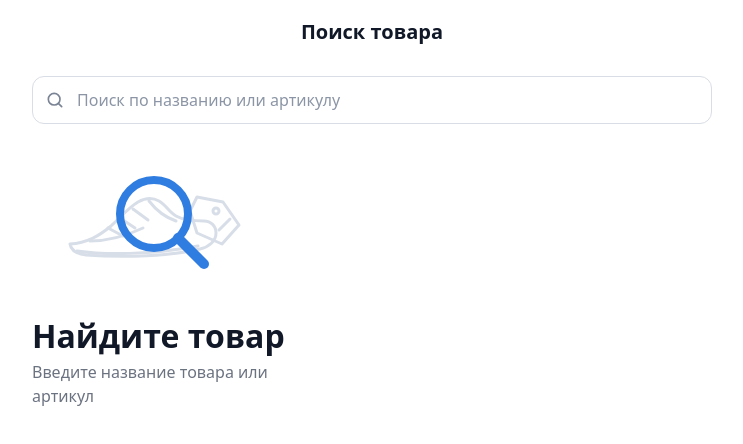
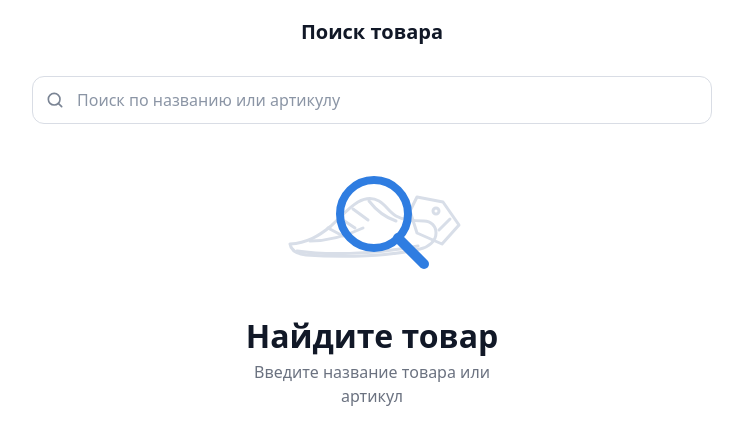
Before and after one commit to DianaGalter/check-price, a React (Vite) app: page / in a window 1280 px wide. Shown: the top 444 px of the page, without its empty margins (268-1011 px from the left). Built offline with nearby package versions, Linux system fonts and the light colour scheme.

Commit message:
align items

```diff
--- a/src/App.module.scss
+++ b/src/App.module.scss
@@ -28,6 +28,10 @@
 }
 
 .main {
+  display: flex;
+  flex-direction: column;
+  align-items: center;
+  justify-content: flex-start;
   min-height: 0;
   width: 100%;
   max-width: 720px;
--- a/src/features/product-search/empty-state/EmptyState.module.scss
+++ b/src/features/product-search/empty-state/EmptyState.module.scss
@@ -21,4 +21,5 @@
 .description {
   max-width: 260px;
   color: #6b7280;
+  text-align: center;
 }
```
